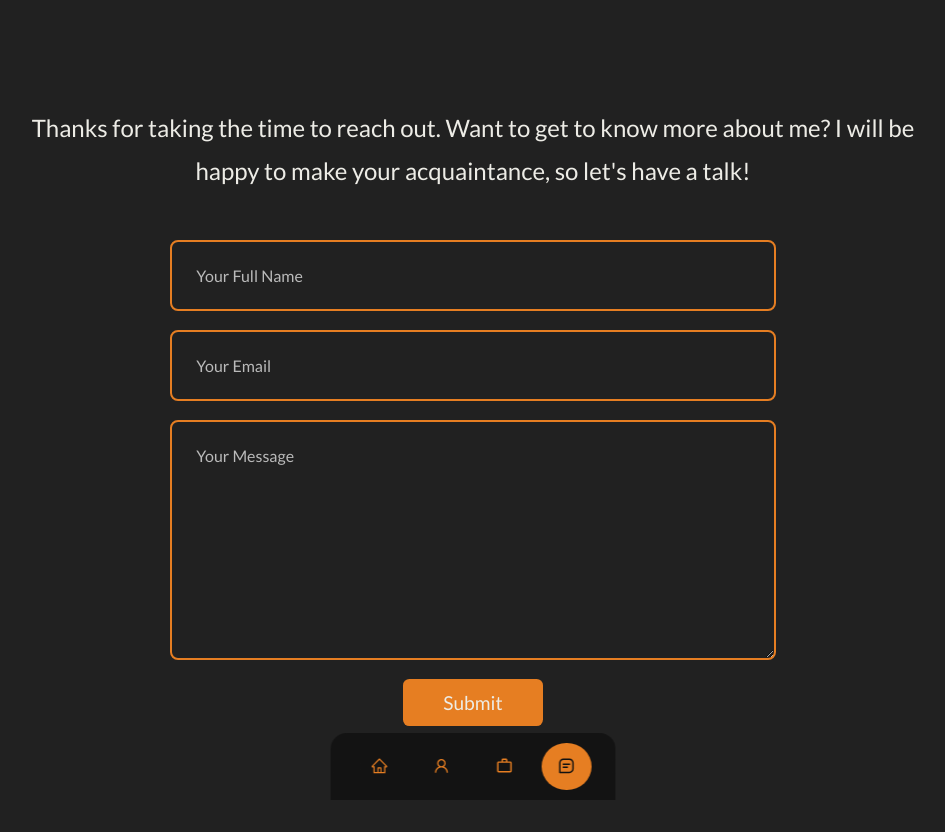
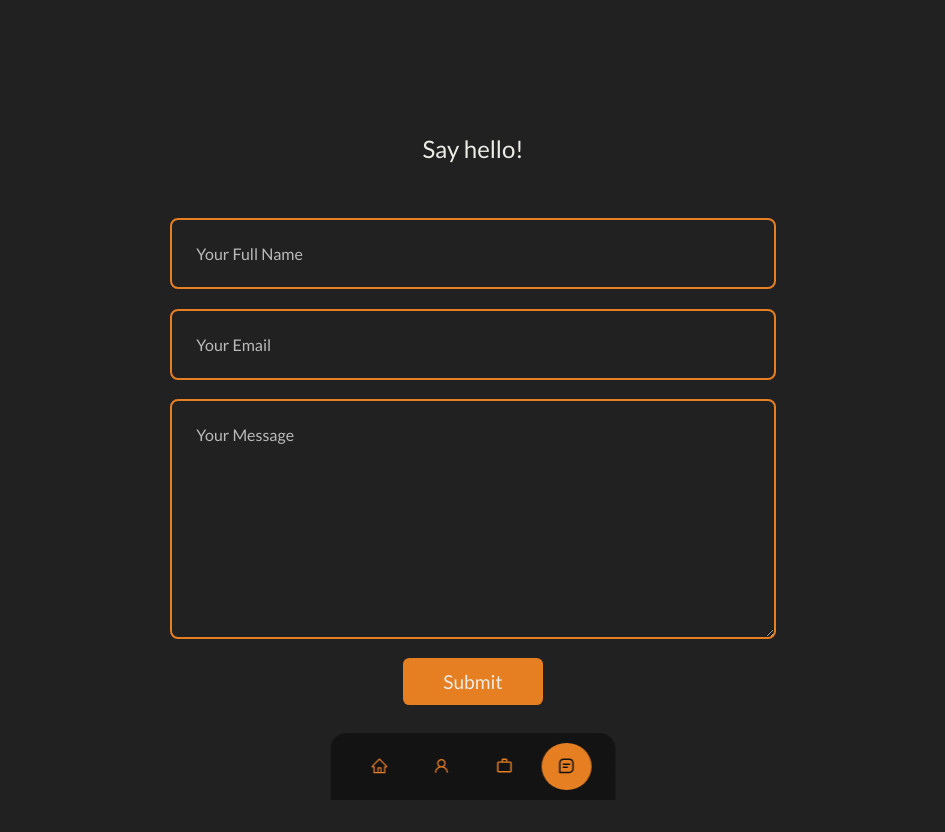
Before and after one commit to GregAndrik/reactive-folio, a React (Create React App) app: page /contact in a window 1280 px wide. Shown: the whole page, without its empty margins (167-1112 px from the left). Built offline with nearby package versions, Linux system fonts and the light colour scheme.

Commit message:
changed contact text h2

```diff
--- a/src/components/views/contact/Contact.jsx
+++ b/src/components/views/contact/Contact.jsx
@@ -28,7 +28,7 @@ const Contact = () => {
         ) : (
           <>
             <div className='contact-text'>
-              <h2>Thanks for taking the time to reach out. Want to get to know more about me? I will be happy to make your acquaintance, so let's have a talk!</h2>
+              <h2>Say hello!</h2>
             </div>
             <div className='contact-container'>
               <form ref={form} onSubmit={sendEmail}>
```
